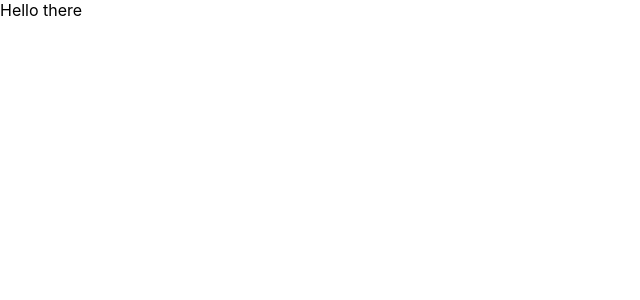
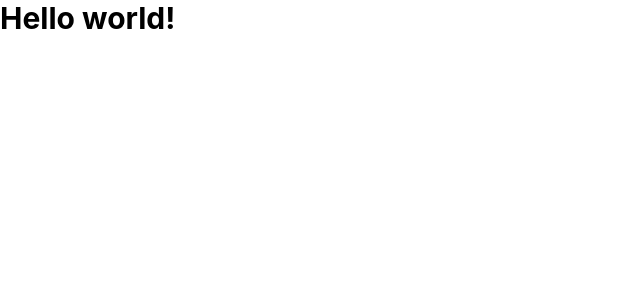
Before and after one commit to parasmanavdariya/dummythings, a Next.js app: page / in a window 1280 px wide. Shown: the top 300 px of the page, without its empty margins (0-640 px from the left). Built offline with nearby package versions, Linux system fonts and the light colour scheme.

Commit message:
tailwind-framework-added

```diff
--- a/package.json
+++ b/package.json
@@ -14,7 +14,10 @@
     "react-dom": "17.0.2"
   },
   "devDependencies": {
+    "autoprefixer": "^10.4.4",
     "eslint": "8.11.0",
-    "eslint-config-next": "12.1.0"
+    "eslint-config-next": "12.1.0",
+    "postcss": "^8.4.12",
+    "tailwindcss": "^3.0.23"
   }
 }
--- a/pages/index.js
+++ b/pages/index.js
@@ -1,9 +1,7 @@
-
-
 export default function Home() {
   return (
     <div>
-        Hello there
+       <h1 className="text-3xl font-bold ">Hello world!</h1>
     </div>
   )
 }
--- /dev/null
+++ b/postcss.config.js
@@ -0,0 +1,6 @@
+module.exports = {
+  plugins: {
+    tailwindcss: {},
+    autoprefixer: {},
+  },
+}
--- a/styles/globals.css
+++ b/styles/globals.css
@@ -1,3 +1,7 @@
+@tailwind base;
+@tailwind components;
+@tailwind utilities;
+
 html,
 body {
   padding: 0;
--- /dev/null
+++ b/tailwind.config.js
@@ -0,0 +1,10 @@
+module.exports = {
+  content: [
+    "./pages/**/*.{js,ts,jsx,tsx}",
+    "./components/**/*.{js,ts,jsx,tsx}",
+  ],
+  theme: {
+    extend: {},
+  },
+  plugins: [],
+}
```
Also changed, not shown: 1 other file (tests, documents, lock files or other folders).
